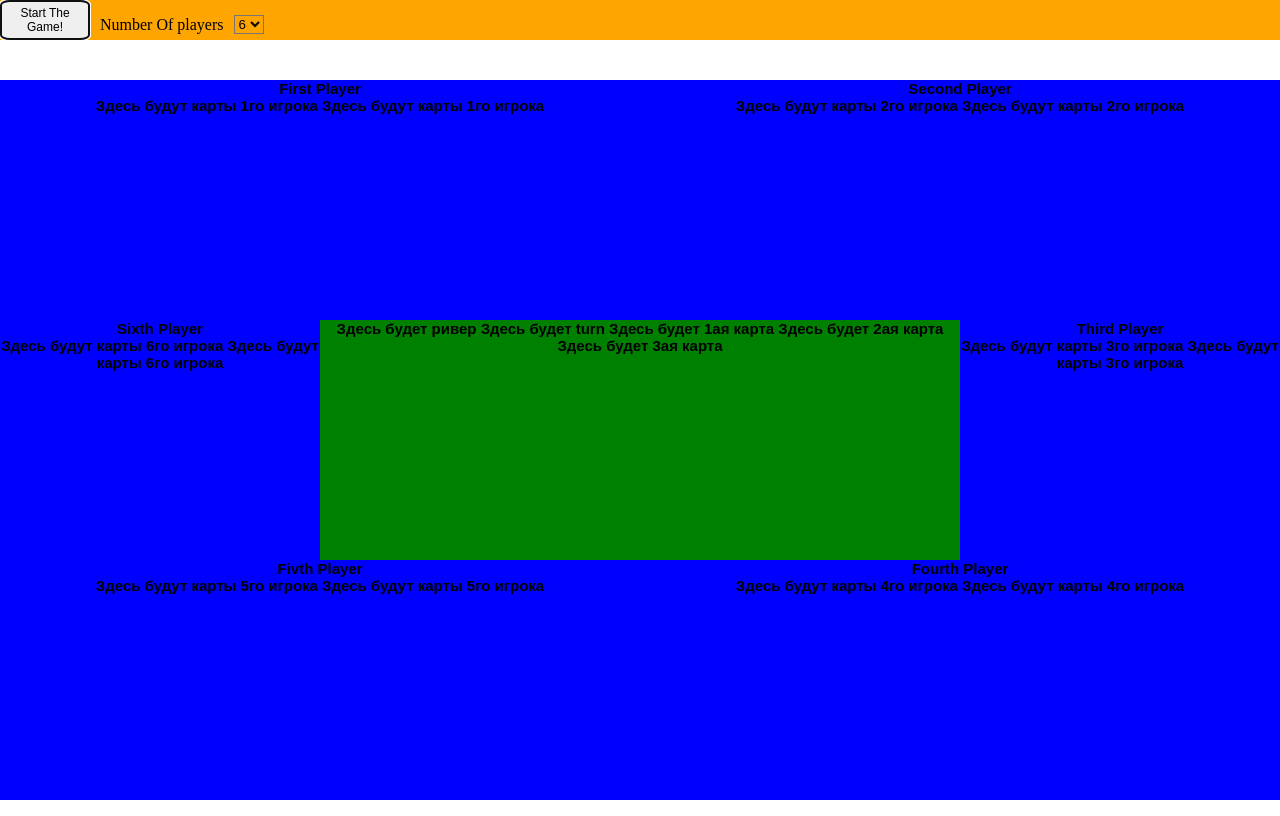
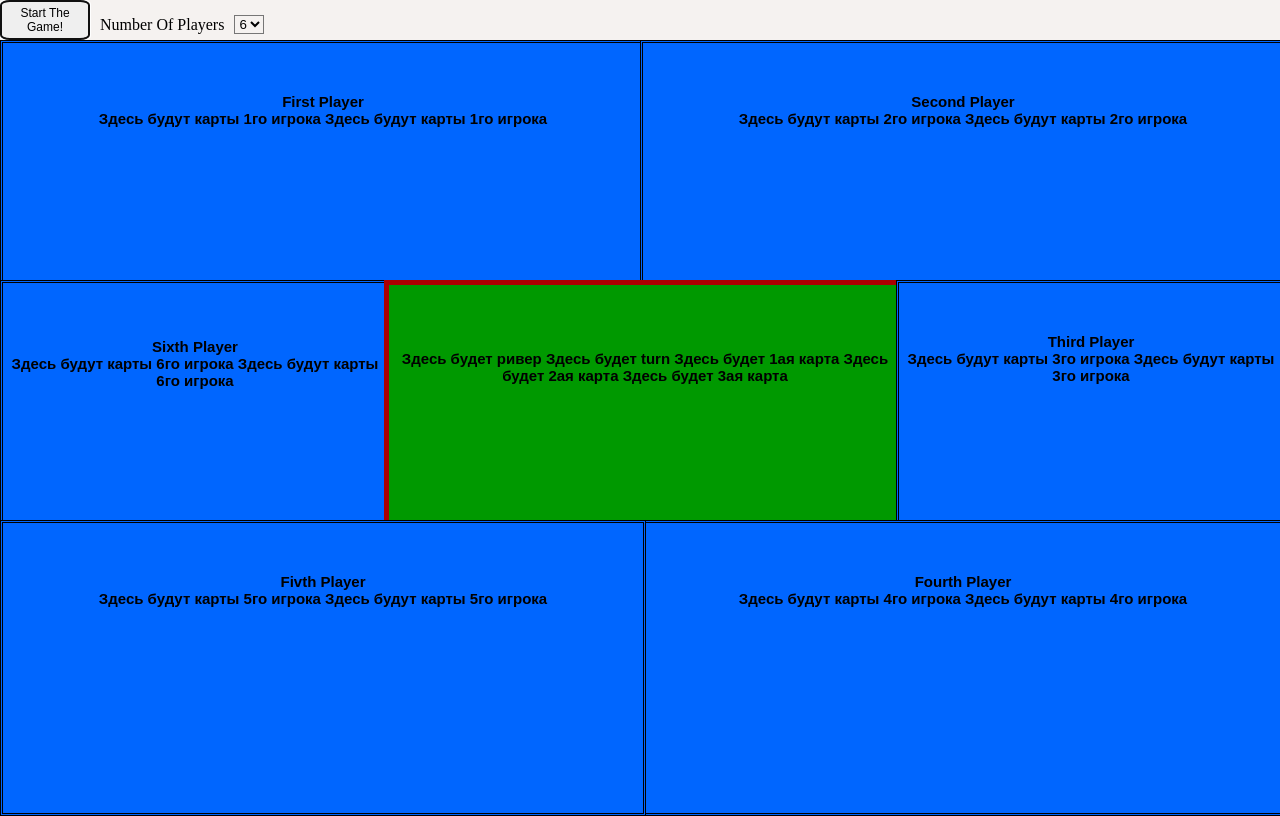
Before and after one commit to Lgwbb/NickTeachesBitches, a plain HTML site: page index.html in a window 1280 px wide. Drawn offline with Linux system fonts and the light colour scheme.

Commit message:
Add files via upload

```diff
--- a/css.css
+++ b/css.css
@@ -1,14 +1,12 @@
 <style>
-  html {
-    height: 100%
-  }
+  html {}
   body {
     padding: 0;
     margin: 0;
   }
   header {
     height: 5%;
-    background-color: orange;
+    background-color: #F5F2F0;
     position: absolute;
     width: 100%;
   }
@@ -35,73 +33,96 @@
     float: left;
     vertical-align: middle;
     margin-left: 10px;
-  }
-  .main_field {
-    position: absolute;
-    height: 30%;
-    width: 50%;
-    background-color: green;
-    top: 40%;
-    left: 25%;
+    font-family: ;
   }
   .players {
     text-align: center;
     font-family: sans-serif;
     font-size: 15px;
     font-weight: bold;
-    background-color: blue;
-    display: inline;
+    background-color: #0066ff;
   }
   .cardsWrapper {
     margin: auto;
     display: block;
   }
+  .cardsWrapper:hover{
+    border-style:dotted;
+    border-color: white;
+    border-width: thick;
+  }
   .player_0 {
     position: absolute;
     width:50%;
     height:30%;
-    top:10%;
+    top:5%;
     background-color: inherit;
-    display: inline;
+    border-style: double;
+    padding-top: 50px;
   }
   .player_1 {
     position: absolute;
     width:50%;
     left:50%;
-    top:10%;
+    top:5%;
     height:30%;
     background-color: inherit;
+    border-style: double;
+    padding-top: 50px;
+  }
+  .player_5 {
+    position: absolute;
+    top: 35%;
+    width:30%;
+    height:30%;
+    background-color: inherit;
+    border-style: double;
+    padding-top: 55px;
+  }
+  .main_field {
+    position: absolute;
+    height: 30%;
+    width: 40%;
+    background-color: #009900;
+    top: 35%;
+    left: 30%;
+    border-style: inset;
+    border-width: thick;
+    border-color: red;
+  }
+  .main_field_wrapper {
+    margin: auto;
+    display: block;
+    padding-top: 65px;
   }
   .player_2 {
     position: absolute;
-    top: 40%;
-    left: 75%;
-    width:25%;
+    top: 35%;
+    left: 70%;
+    width:30%;
     height:30%;
     background-color: inherit;
-  }
-  .player_5 {
-    position: absolute;
-    top: 40%;
-    width:25%;
-    height:30%;
-    background-color: inherit;
-    border: white 1px;
+    border-style: double;
+    padding-top: 50px;
   }
   .player_3 {
     position: absolute;
-    top: 70%;
+    top: 65%;
     left: 50%;
     height:30%;
     width:50%;
     background-color: inherit;
+    border-style: double;
+    padding-top: 50px;
   }
   .player_4 {
     position: absolute;
-    top: 70%;
+    top: 65%;
     height:30%;
     width:50%;
     background-color: inherit;
+    border-style: double;
+    padding-top: 50px;
   }
   .playerCards_0_2 {}
 </style>
--- a/index.html
+++ b/index.html
@@ -11,7 +11,7 @@
       <header>
           <div class="headerDiv">
               <button class='buttons' id='StartTheGame' autofocus>Start The Game!</button>
-              <p class="SelectNumber"> Number Of players </p>
+              <p class="SelectNumber"> Number Of Players </p>
               <select id="selectNumberOfPlayers">
                 <option>6</option>
                 <option>5</option>
@@ -47,6 +47,8 @@
               </div>
 
               <div class="main_field">
+                <div class="main_field_wrapper">
+
                   <div class="card_4"> Здесь будет ривер </div>
                   <div class="card_3"> Здесь будет turn </div>
 
@@ -54,6 +56,8 @@
                       <div class="card_0"> Здесь будет 1ая карта </div>
                       <div class="card_1"> Здесь будет 2ая карта </div>
                       <div class="card_2"> Здесь будет 3ая карта </div>
+                  </div>
+
                 </div>
               </div>
 
```
Lines whose indentation alone changed are shown as unchanged.
